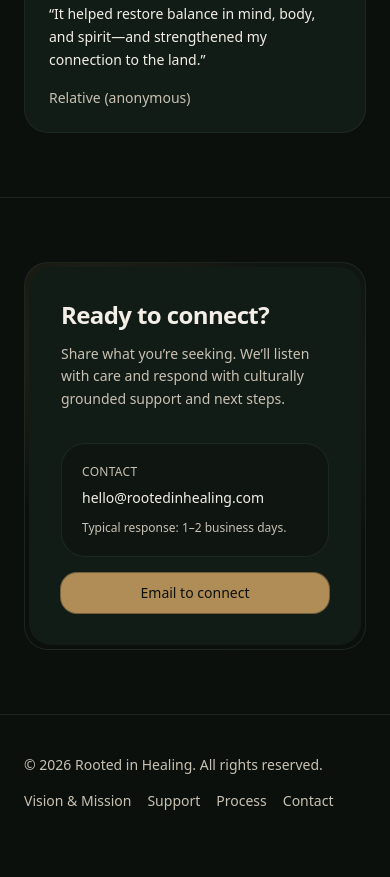
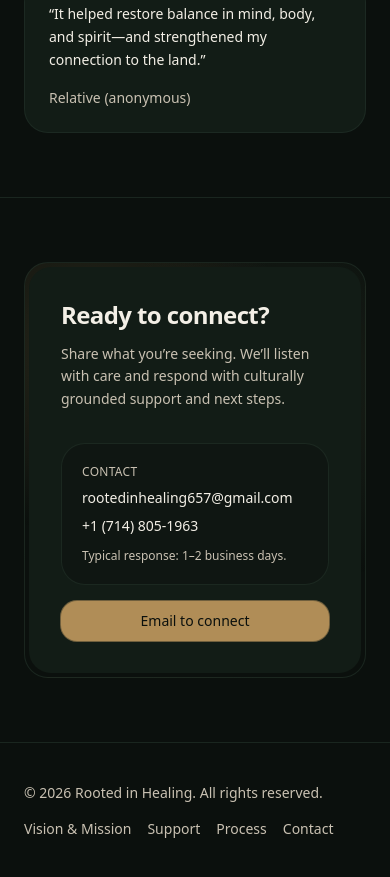
Before and after one commit to KristianPetrov/Rooted-in-Healing, a Next.js app: page / in a window 390 px wide. Shown: the part 6042-6919 px from the top of the page. Before the commit the page ends 6893 px from the top, so only its background shows below. Built offline with nearby package versions, Linux system fonts and the light colour scheme.

Commit message:
added email and phone number

```diff
--- a/app/page.tsx
+++ b/app/page.tsx
@@ -450,17 +450,23 @@ export default function Home ()
                         Contact
                       </p>
                       <a
-                        href="mailto:hello@rootedinhealing.com"
+                        href="mailto:rootedinhealing657@gmail.com"
                         className="mt-2 block text-sm font-medium text-foreground hover:underline"
                       >
-                        hello@rootedinhealing.com
+                        rootedinhealing657@gmail.com
+                      </a>
+                      <a
+                        href="tel:+17148051963"
+                        className="mt-2 block text-sm font-medium text-foreground hover:underline"
+                      >
+                        +1 (714) 805-1963
                       </a>
                       <p className="mt-3 text-xs text-muted">
                         Typical response: 1–2 business days.
                       </p>
                     </div>
                     <a
-                      href="mailto:hello@rootedinhealing.com?subject=Connect%20-%20Rooted%20in%20Healing"
+                      href="mailto:rootedinhealing657@gmail.com?subject=Connect%20-%20Rooted%20in%20Healing"
                       className="mt-4 inline-flex w-full items-center justify-center rounded-2xl bg-accent px-4 py-2.5 text-sm font-medium text-background ring-1 ring-accent/60 hover:brightness-105"
                     >
                       Email to connect
```
